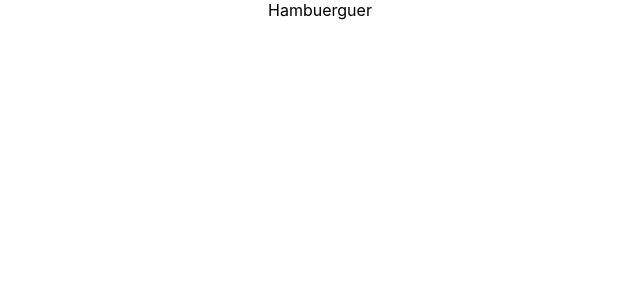
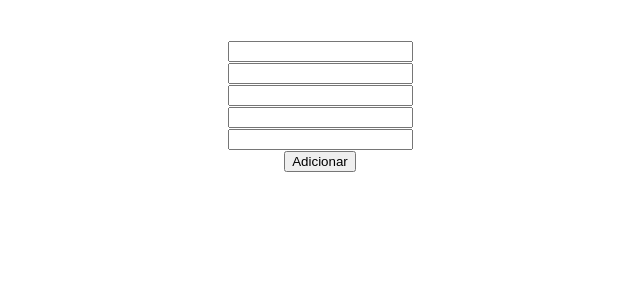
Before and after one commit to tobiasramos/hamburguer-delivery, a React (Create React App) app: page / in a window 1280 px wide. Shown: the top 300 px of the page, without its empty margins (320-960 px from the left). Built offline with nearby package versions, Linux system fonts and the light colour scheme.

Commit message:
Criando os componentes, ainda vazio pois os dados virão do endpoint

```diff
--- a/src/App.js
+++ b/src/App.js
@@ -1,9 +1,14 @@
 import './App.css';
+import DishCard from './components/dishes/dish-card';
+import DishForm from './components/dishes/dish-form';
+import Header from './components/header/header';
 
 function App() {
   return (
     <div className="App">
-      Hambuerguer
+      <DishCard />
+      <DishForm />
+      <Header />
     </div>
   );
 }
--- /dev/null
+++ b/src/components/dishes/dish-card.js
@@ -0,0 +1,14 @@
+import { React } from "react";
+
+const DishCard = () => {
+    return (
+        <div>
+            <img></img>
+            <h2></h2>
+            <p></p>
+            <div><span></span> <span></span></div>
+        </div>
+    );
+}
+
+export default DishCard;
--- /dev/null
+++ b/src/components/dishes/dish-form.js
@@ -0,0 +1,36 @@
+import { React } from "react";
+
+const DishForm = () => {
+    return (
+        <form>
+            <div>
+                <label></label>
+                <input></input>
+            </div>
+
+            <div>
+                <label></label>
+                <input></input>
+            </div>
+
+            <div>
+                <label></label>
+                <input></input>
+            </div>
+
+            <div>
+                <label></label>
+                <input></input>
+            </div>
+
+            <div>
+                <label></label>
+                <input></input>
+            </div>
+
+            <button>Adicionar</button>
+        </form>
+    );
+}
+
+export default DishForm;
--- /dev/null
+++ b/src/components/header/header.js
@@ -0,0 +1,10 @@
+import { React } from "react";
+
+const Header = () => {
+    return (
+        <div></div>
+    );
+}
+
+
+export default Header;
```
Also changed, not shown: src/components/main/main.js (added, +9 -0 lines).
